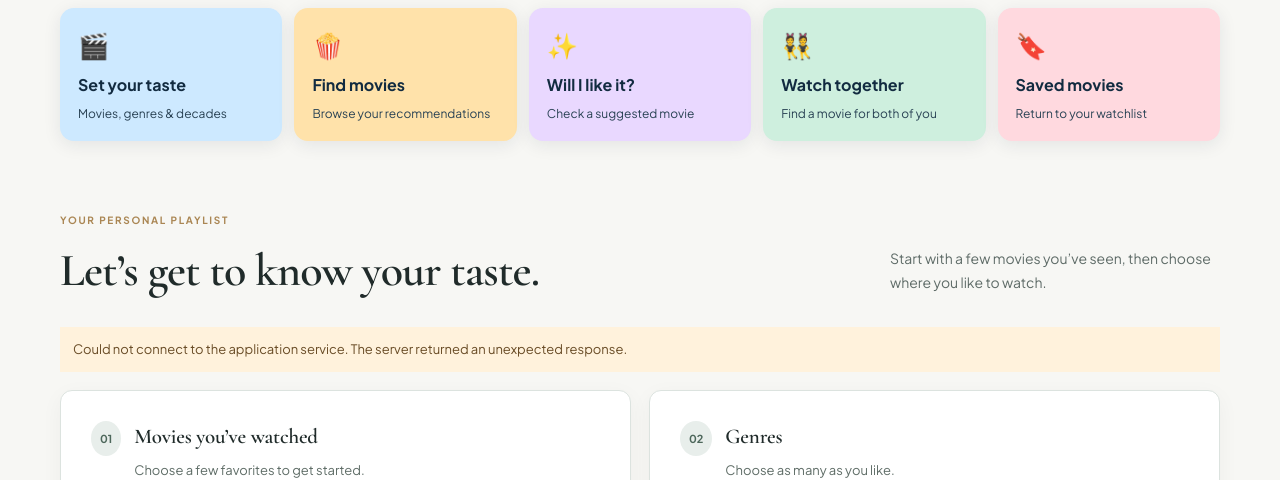
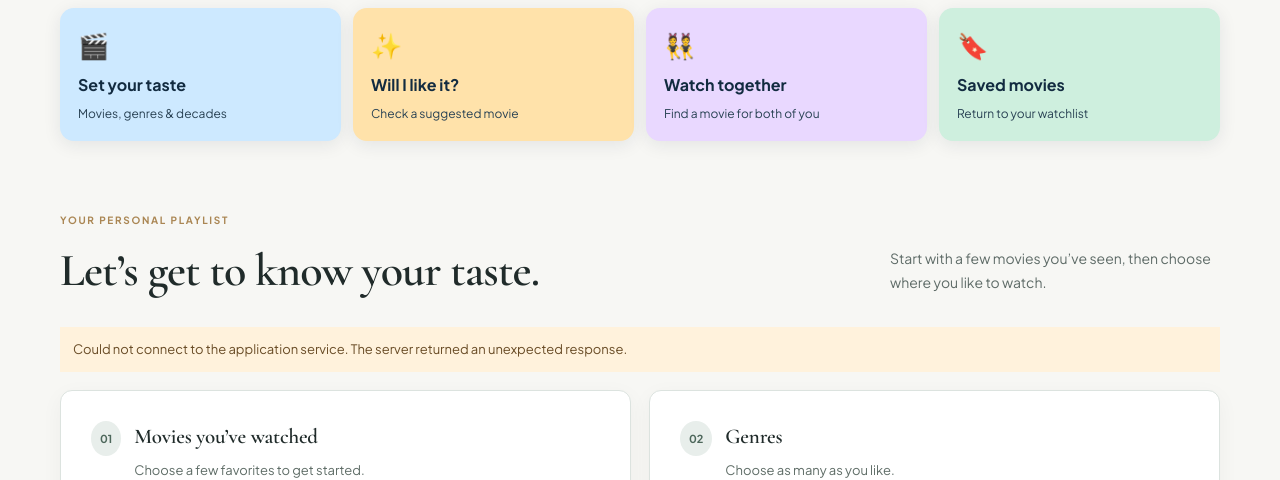
Before and after one commit to jhurdich/movies, a plain HTML site: page public/index.html in a window 1280 px wide. Shown: the part 620-1100 px from the top of the page. Drawn offline with nearby package versions, Linux system fonts and the light colour scheme; no server answers.

Commit message:
Remove find movies shortcut tile

```diff
--- a/public/index.html
+++ b/public/index.html
@@ -17,7 +17,7 @@
 <header class="site-header"><div class="wrap head-inner"><a class="brand" href="/" aria-label="Next Three home"><img class="brand-logo" src="/next-three-logo.jpg" alt="Next Three"></a><nav class="main-menu" aria-label="Main navigation"><a href="#taste">Your taste</a><a href="#discover">Recommendations</a><a href="#movie-match">Movie match</a><a href="#together">Watch together</a><a href="#saved-list">Saved movies</a><button id="accountButton" class="button small outline">Sign in</button></nav><div class="zoom-controls" role="group" aria-label="Page zoom"><span class="zoom-label">Zoom</span><button type="button" id="zoomOut" aria-label="Zoom out">−</button><button type="button" id="zoomReset" aria-label="Reset page zoom">100%</button><button type="button" id="zoomIn" aria-label="Zoom in">+</button><span id="zoomStatus" class="sr-only" aria-live="polite"></span></div></div></header>
 <main><section class="hero" aria-labelledby="heroHeading"><div class="wrap hero-content"><p class="eyebrow"><span></span> THE SHOW STARTS HERE</p><h1 id="heroHeading">Movie night,<br><em>made for you.</em></h1><p class="hero-copy">Tell us what you love. We’ll help you find up to 10 movies worth pressing play on.</p></div></section>
 <section class="featured-section" aria-label="Recommended movie posters"><div class="wrap"><div id="featuredPosters" class="featured-posters" role="region" aria-roledescription="carousel" aria-label="Recommended movies" aria-describedby="posterInstructions" tabindex="0"><p class="featured-message">Choose your preferences to see your recommended movies here.</p></div><p id="posterInstructions" class="sr-only">The posters move automatically. Keyboard focus pauses the carousel until you move focus away.</p><a class="button primary featured-cta" href="#taste">Find my next movie <span aria-hidden="true">↗</span></a></div></section>
-<section class="quick-nav wrap" aria-label="Explore movie tools"><h2>What would you like to do?</h2><div class="quick-tiles"><a href="#taste"><span aria-hidden="true">🎬</span><strong>Set your taste</strong><small>Movies, genres &amp; decades</small></a><a href="#discover"><span aria-hidden="true">🍿</span><strong>Find movies</strong><small>Browse your recommendations</small></a><a href="#movie-match"><span aria-hidden="true">✨</span><strong>Will I like it?</strong><small>Check a suggested movie</small></a><a href="#together"><span aria-hidden="true">👯</span><strong>Watch together</strong><small>Find a movie for both of you</small></a><a href="#saved-list"><span aria-hidden="true">🔖</span><strong>Saved movies</strong><small>Return to your watchlist</small></a></div></section><section id="taste" class="wrap setup"><div class="section-intro"><div><p class="eyebrow">YOUR PERSONAL PLAYLIST</p><h2>Let’s get to know your taste.</h2></div><p>Start with a few movies you’ve seen, then choose where you like to watch.</p></div><div id="configWarning" class="notice" hidden role="status"></div>
+<section class="quick-nav wrap" aria-label="Explore movie tools"><h2>What would you like to do?</h2><div class="quick-tiles"><a href="#taste"><span aria-hidden="true">🎬</span><strong>Set your taste</strong><small>Movies, genres &amp; decades</small></a><a href="#movie-match"><span aria-hidden="true">✨</span><strong>Will I like it?</strong><small>Check a suggested movie</small></a><a href="#together"><span aria-hidden="true">👯</span><strong>Watch together</strong><small>Find a movie for both of you</small></a><a href="#saved-list"><span aria-hidden="true">🔖</span><strong>Saved movies</strong><small>Return to your watchlist</small></a></div></section><section id="taste" class="wrap setup"><div class="section-intro"><div><p class="eyebrow">YOUR PERSONAL PLAYLIST</p><h2>Let’s get to know your taste.</h2></div><p>Start with a few movies you’ve seen, then choose where you like to watch.</p></div><div id="configWarning" class="notice" hidden role="status"></div>
 <div class="setup-grid"><div class="panel"><div class="panel-heading"><span class="step">01</span><div><h3>Movies you’ve watched</h3><p>Choose a few favorites to get started.</p></div></div><label class="sr-only" for="search">Search movies</label><div class="input-wrap"><span aria-hidden="true">⌕</span><input type="search" id="search" placeholder="Search for a movie..." autocomplete="off"></div><div id="searchResults" class="search-results" aria-live="polite"></div><div id="watched" class="movie-chips"></div><p class="hint">Rate movies from 1 to 5 stars: 1 means you disliked it, 3 is neutral, and 5 means you loved it. Your ratings shape future suggestions. Select the same star again to clear a rating, or × to remove the movie.</p></div>
 <div class="panel"><div class="panel-heading"><span class="step">02</span><div><h3>Genres</h3><p>Choose as many as you like.</p></div></div><fieldset class="genre-fieldset"><legend>Choose genres <span class="optional">OPTIONAL</span></legend><p class="genre-help" id="genreHelp">We’ll try to include every selected genre across your recommendations. Leave all unselected for any genre.</p><div id="genreOptions" class="genre-options" aria-describedby="genreHelp"></div></fieldset></div></div>
 <section class="panel decade-panel" aria-labelledby="decadeHeading"><div class="panel-heading"><span class="step">03</span><div><h3 id="decadeHeading">Movie decades</h3><p>Which eras do you enjoy watching?</p></div></div><fieldset class="genre-fieldset"><legend>Choose decades <span class="optional">OPTIONAL</span></legend><p class="genre-help" id="decadeHelp">Recommendations will be from any decade you select. Leave all unselected for movies from any era.</p><div id="decadeOptions" class="decade-options" aria-describedby="decadeHelp"></div></fieldset></section>
--- a/public/styles.css
+++ b/public/styles.css
@@ -220,7 +220,7 @@ h1,h2,h3,h4,h5,h6,.card h3,.film-decoration strong,.recommend-bar strong{font-fa
 .head-inner nav.main-menu a:hover{text-decoration:underline;text-underline-offset:5px}
 .quick-nav{padding:38px 0 8px}
 .quick-nav h2{font-size:clamp(26px,3vw,35px);margin:0 0 18px}
-.quick-tiles{display:grid;grid-template-columns:repeat(5,minmax(0,1fr));gap:12px}
+.quick-tiles{display:grid;grid-template-columns:repeat(4,minmax(0,1fr));gap:12px}
 .quick-tiles a{display:flex;flex-direction:column;align-items:flex-start;gap:8px;min-height:130px;padding:18px;border-radius:14px;box-shadow:0 4px 18px #15263816;color:#122b40;transition:transform .15s,box-shadow .15s}
 .quick-tiles a:nth-child(1){background:#cde9ff}.quick-tiles a:nth-child(2){background:#ffe2aa}.quick-tiles a:nth-child(3){background:#e9d8ff}.quick-tiles a:nth-child(4){background:#ceefde}.quick-tiles a:nth-child(5){background:#ffd9df}
 .quick-tiles a:hover{transform:translateY(-3px);box-shadow:0 8px 22px #15263825}.quick-tiles span{font-size:25px}.quick-tiles strong{font-size:16px}.quick-tiles small{font-size:12px;line-height:1.4;color:#294254}
```
